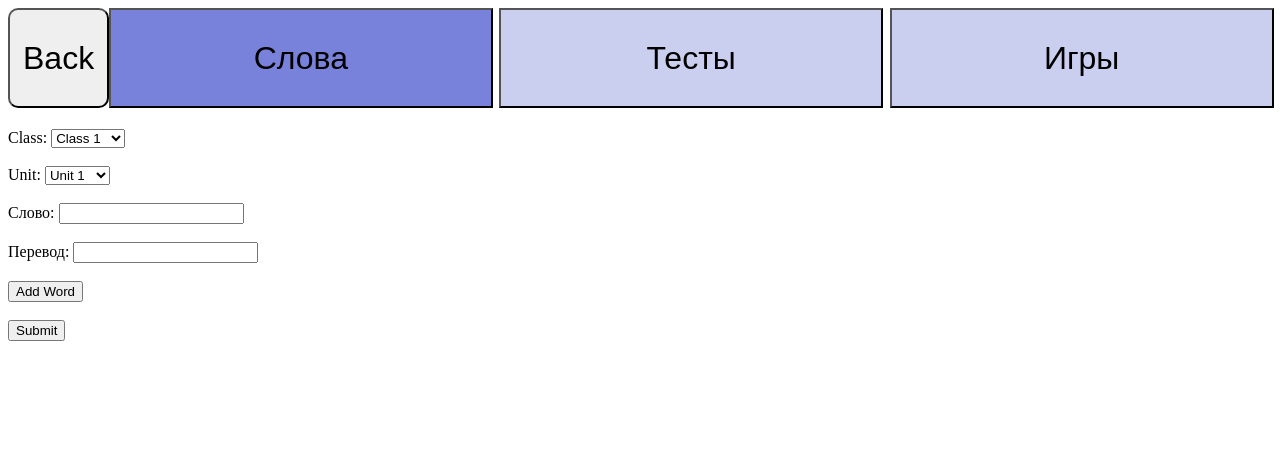
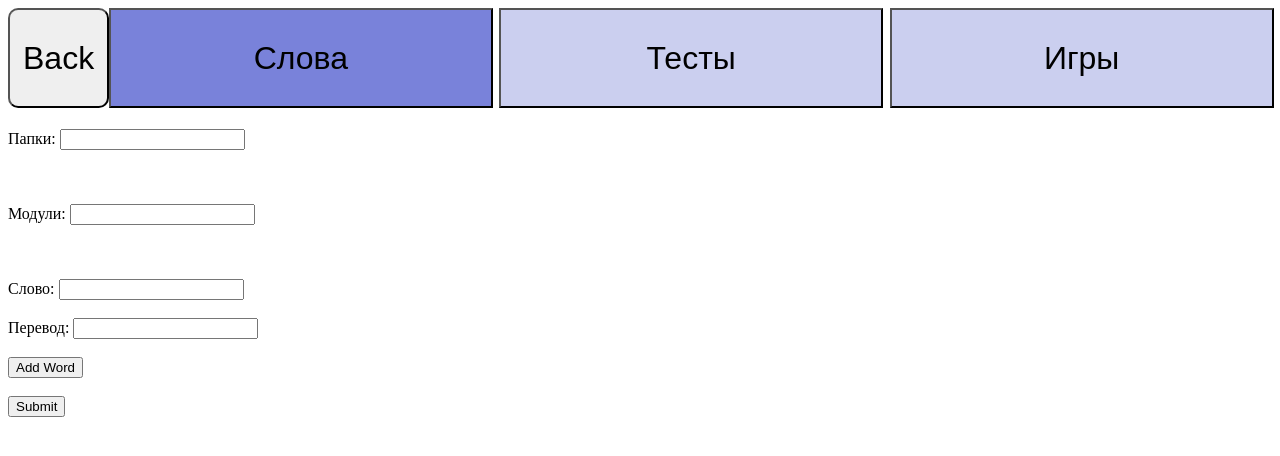
Before and after one commit to Am1rTl/Duckly, a Flask app: page /add_words in a window 1280 px wide. Shown: the top 456 px of the page. Run offline with Flask 3, Linux system fonts and the light colour scheme.

Commit message:
add foto sergey

```diff
--- a/site.py
+++ b/site.py
@@ -98,11 +98,15 @@ def save_profile():
 
 @app.route("/add_words", methods=['POST', 'GET'])
 def add_words():
+
     if request.method == "POST":
-        unit = request.form['unit']
-        classs = request.form['class']
+        print("asdasd")
+        unit = request.form['classSelect']
+        classs = request.form['unitSelect']
         words = []
         perevods = []
+
+        print(unit, classs)
 
         # Loop through all form fields and extract the word and perevod values
         for key, value in request.form.items():
@@ -313,5 +317,5 @@ def about():
     return render_template("about.html")
 
 if __name__ == "__main__":
-    app.run("0.0.0.0")
-#    app.run()
+#    app.run("0.0.0.0")
+    app.run()
--- a/templates/about.html
+++ b/templates/about.html
@@ -49,7 +49,7 @@
 	    <div style="text-align: center;">Соло программист</div>
 	  </span>
 	  <span style="display:inline-block; vertical-align: top;">
-	    <img src="{{url_for('static', filename='vika.jpeg')}}" width="300" height="300" style="border-radius: 5%;">
+	    <img src="{{url_for('static', filename='sergey.jpg')}}" width="300" height="300" style="border-radius: 5%;">
 	    <h2 style="text-align: center;">Сергей Козлов</h2>
 	    <div style="text-align: center;">Бэклокер, прототипист</div>
 	  </span>
--- a/templates/add_words.html
+++ b/templates/add_words.html
@@ -34,34 +34,11 @@
     </button>
     <h1></h1>
     <form class="add_word" method="POST" action="">
-      <label for="classSelect">Class:</label>
-      <select id="classSelect" name="class">
-        <option value="1">Class 1</option>
-        <option value="2">Class 2</option>
-        <option value="3">Class 3</option>
-        <option value="4">Class 4</option>
-        <option value="5">Class 5</option>
-        <option value="6">Class 6</option>
-        <option value="7">Class 7</option>
-        <option value="8">Class 8</option>
-        <option value="9">Class 9</option>
-        <option value="10">Class 10</option>
-        <option value="11">Class 11</option>
-      </select>
+      <label for="classSelect">Папки:</label>
+      <input type="text" id="classSelect" name="classSelect"><br><br>
       <br><br>
-      <label for="unitSelect">Unit:</label>
-      <select id="unitSelect" name="unit">
-        <option value="1">Unit 1</option>
-        <option value="2">Unit 2</option>
-        <option value="3">Unit 3</option>
-        <option value="4">Unit 4</option>
-        <option value="5">Unit 5</option>
-        <option value="6">Unit 6</option>
-        <option value="7">Unit 7</option>
-        <option value="8">Unit 8</option>
-        <option value="9">Unit 9</option>
-        <option value="10">Unit 10</option>
-      </select>
+      <label for="unitSelect">Модули:</label>
+      <input type="text" id="unitSelect" name="unitSelect"><br><br>
       <br><br>
       <div id="wordFields">
         <label for="textInput1">Слово:</label>
--- a/templates/words.html
+++ b/templates/words.html
@@ -67,10 +67,10 @@
  <p>Select a value:</p>
   <ul class="collapsible">
     {% for class in items.keys() %}
-      <li>Class {{ class }}
+      <li>Папка:  {{ class }}
       <ul>
         {% for unit in items[class] %}
-          <li>Unit {{ unit }}
+          <li>Модуль: {{ unit }}
             <ul>
               {% for item in items[class][unit] %}
                 <li><a href="/words/{{item[0]}}">{{item[0]}} - {{item[1]}}</a></li>
```
Also changed, not shown: app.db, static/photo_2023-06-08_12-20-05.jpg (added).
